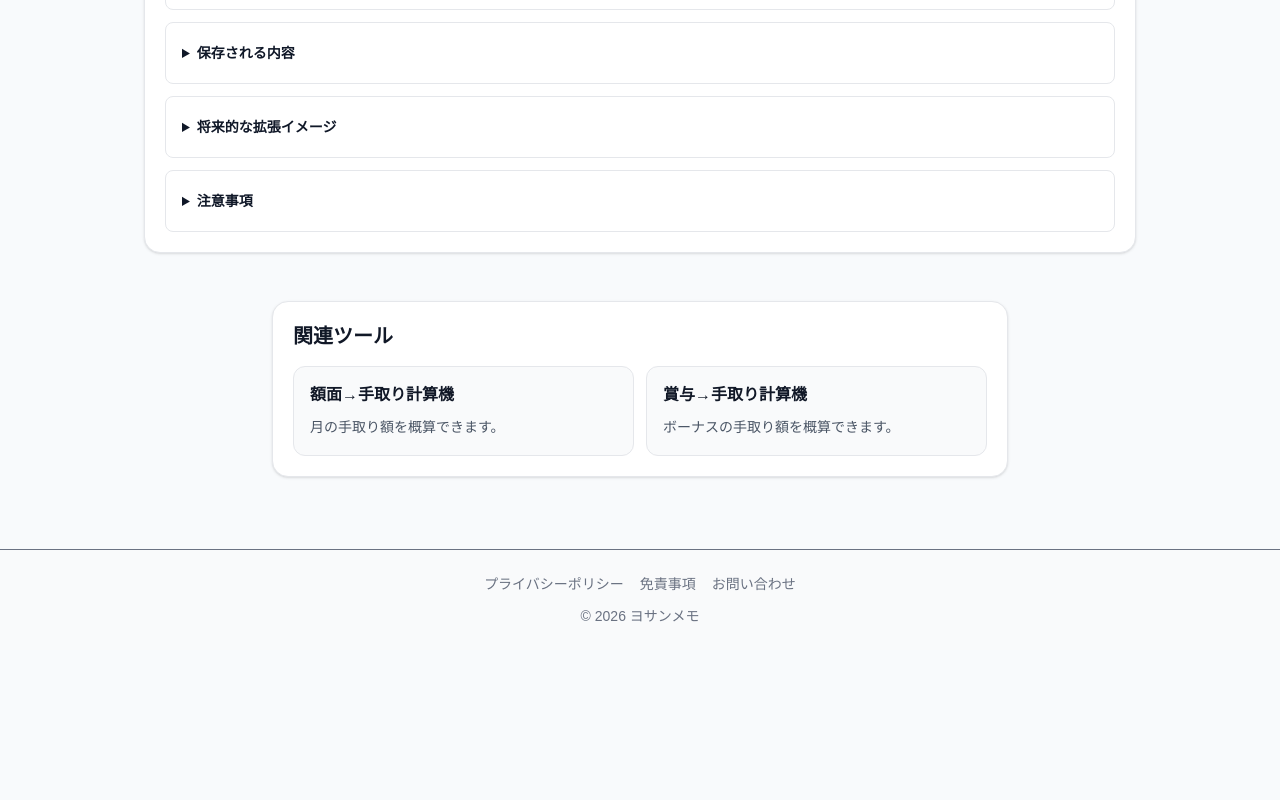
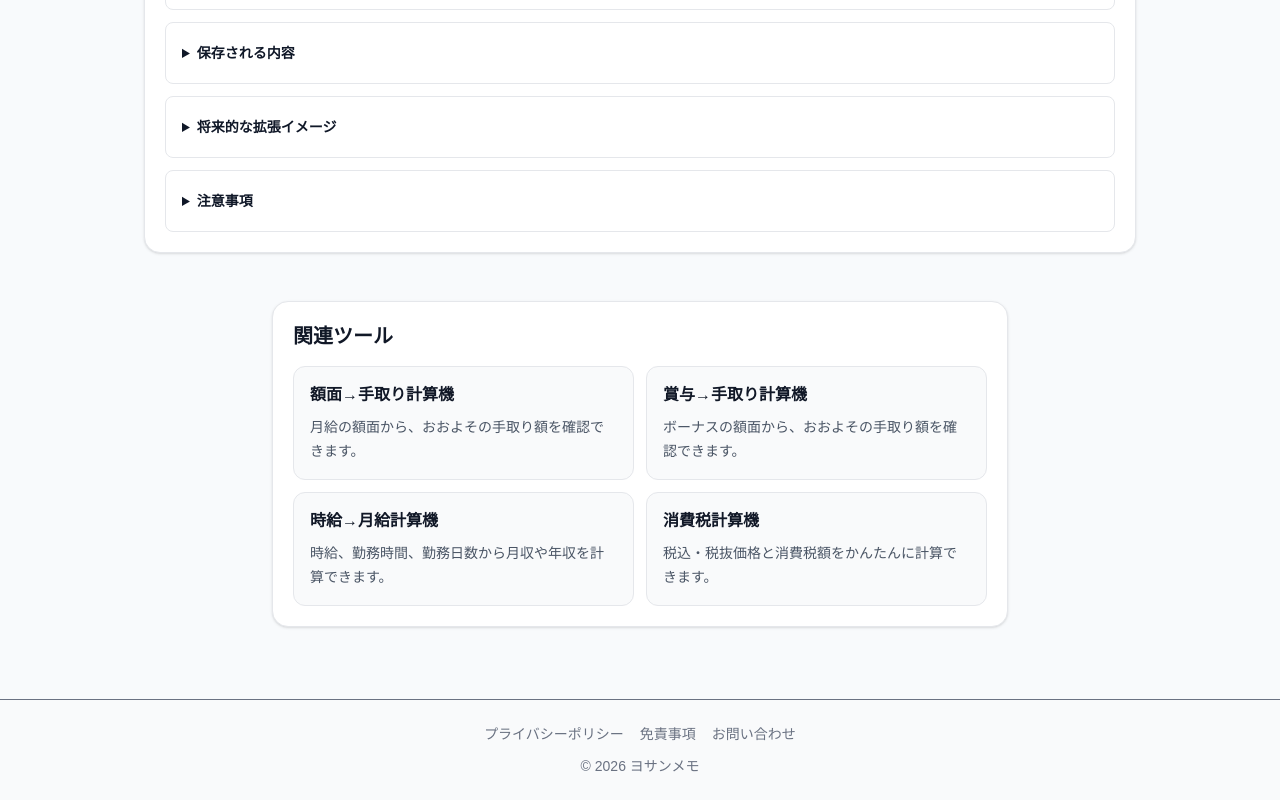
Before and after one commit to AsahiSugimori/keisan-tools, a Next.js app: page /monthly-expense in a window 1280 px wide. Shown: the part 1622-2422 px from the top of the page. Before the commit the page ends 2272 px from the top, so only its background shows below. Built offline with nearby package versions, Linux system fonts and the light colour scheme.

Commit message:
月の出費計算機の関連ツールを改善

```diff
--- a/app/monthly-expense/page.tsx
+++ b/app/monthly-expense/page.tsx
@@ -15,18 +15,30 @@ export default function Page() {
       <div className="mx-auto max-w-4xl px-4 pt-4">
         <BackLink />
       </div>
+
       <MonthlyExpenseCalculator />
+
       <RelatedTools
         tools={[
           {
             href: "/take-home-pay",
             title: "額面→手取り計算機",
-            description: "月の手取り額を概算できます。",
+            description: "月給の額面から、おおよその手取り額を確認できます。",
           },
           {
             href: "/bonus-take-home-pay",
             title: "賞与→手取り計算機",
-            description: "ボーナスの手取り額を概算できます。",
+            description: "ボーナスの額面から、おおよその手取り額を確認できます。",
+          },
+          {
+            href: "/hourly-to-monthly",
+            title: "時給→月給計算機",
+            description: "時給、勤務時間、勤務日数から月収や年収を計算できます。",
+          },
+          {
+            href: "/consumption-tax",
+            title: "消費税計算機",
+            description: "税込・税抜価格と消費税額をかんたんに計算できます。",
           },
         ]}
       />
--- a/app/sitemap.ts
+++ b/app/sitemap.ts
@@ -1,7 +1,7 @@
 import type { MetadataRoute } from "next";
 
 export default function sitemap(): MetadataRoute.Sitemap {
-  const baseUrl = "https://keisan-tools-zeta.vercel.app";
+  const baseUrl = "https://keisan-tools-zeta.vercel.app/";
 
   return [
     {
```
